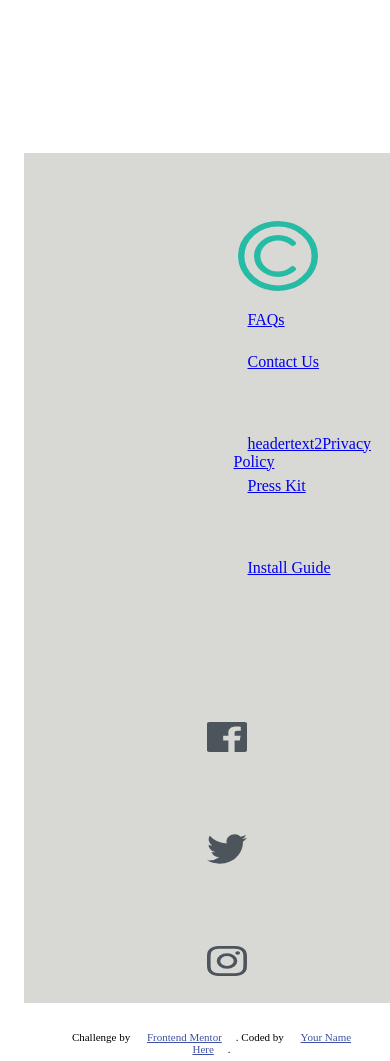
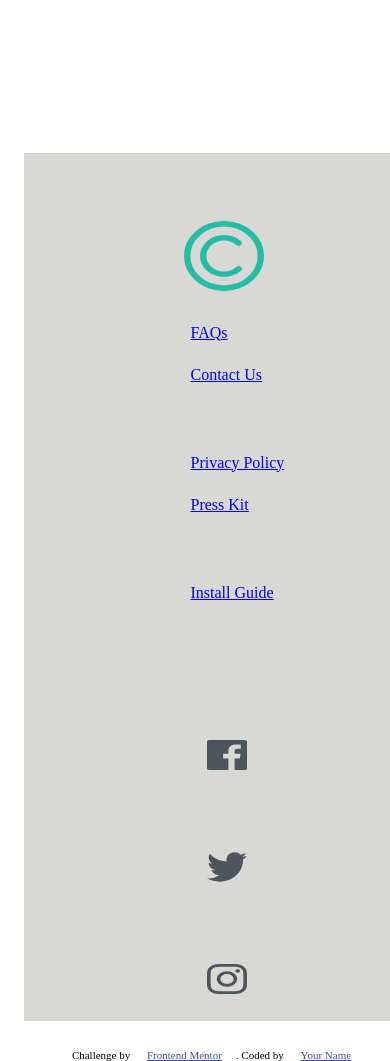
Before and after one commit to Flloriano/field-academy, a web app: file clipboard-landing-page/index.html in a window 390 px wide; the page is wider, and only the part inside the window is pictured. Shown: the part 4477-5538 px from the top of that part. Run offline with its HTML, style and script files only (its server is not run), Linux system fonts and the light colour scheme; some web fonts are replaced.

Commit message:
chore: alterações footer corrigido alinhado

```diff
--- a/clipboard-landing-page/css/style.css
+++ b/clipboard-landing-page/css/style.css
@@ -203,8 +203,9 @@ div.container5 {
 
   footer {
     flex-direction: column;
-    align-items: center;
     margin-top: auto;
+    margin-left: auto;
+    margin-right: auto;
   }
 
   img.computer {
@@ -249,11 +250,16 @@ div.container5 {
   }
 
   img.footer {
-    height: 60px;
-    width: 70px;
-    padding-left: 5%;
+    height: 70px;
+    width: 80px;
+    margin-left: -50px;
   }
 
+  div.container3 {
+    margin-top: 80px;
+    margin-left: 30px;
+    padding: 3px;
+  }
 
 }
 
--- a/clipboard-landing-page/index.html
+++ b/clipboard-landing-page/index.html
@@ -128,7 +128,7 @@
         <p class="pfooter"><a href="#">Contact Us</a></p>
       </div>
       <div class="container3">
-        <p class="pfooter"><a href="#">headertext2Privacy Policy</a></p><br>
+        <p class="pfooter"><a href="#">Privacy Policy</a></p><br>
         <p class="pfooter"><a href="#">Press Kit</a></p>
       </div>
       <div class="container3">
```
